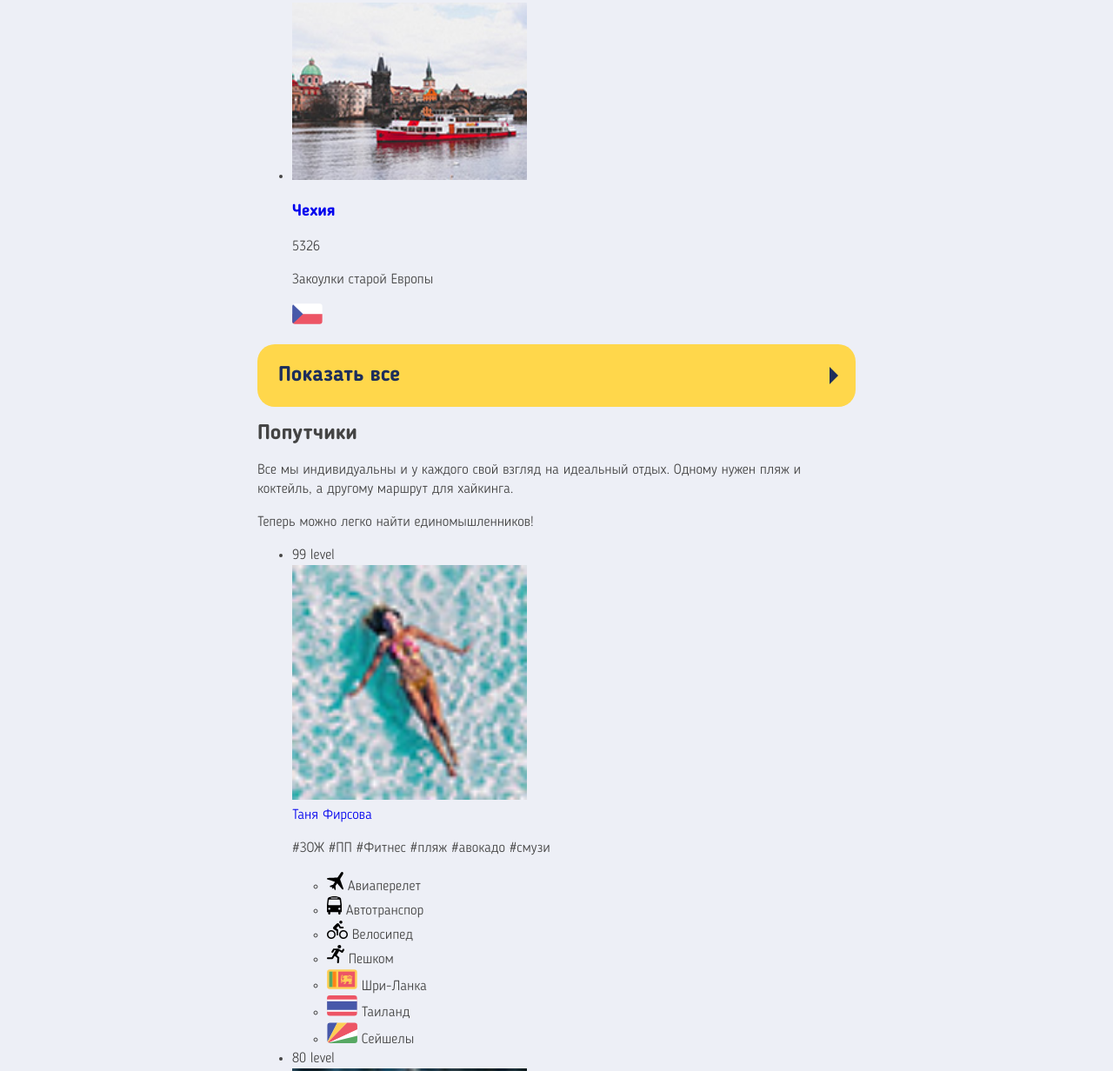
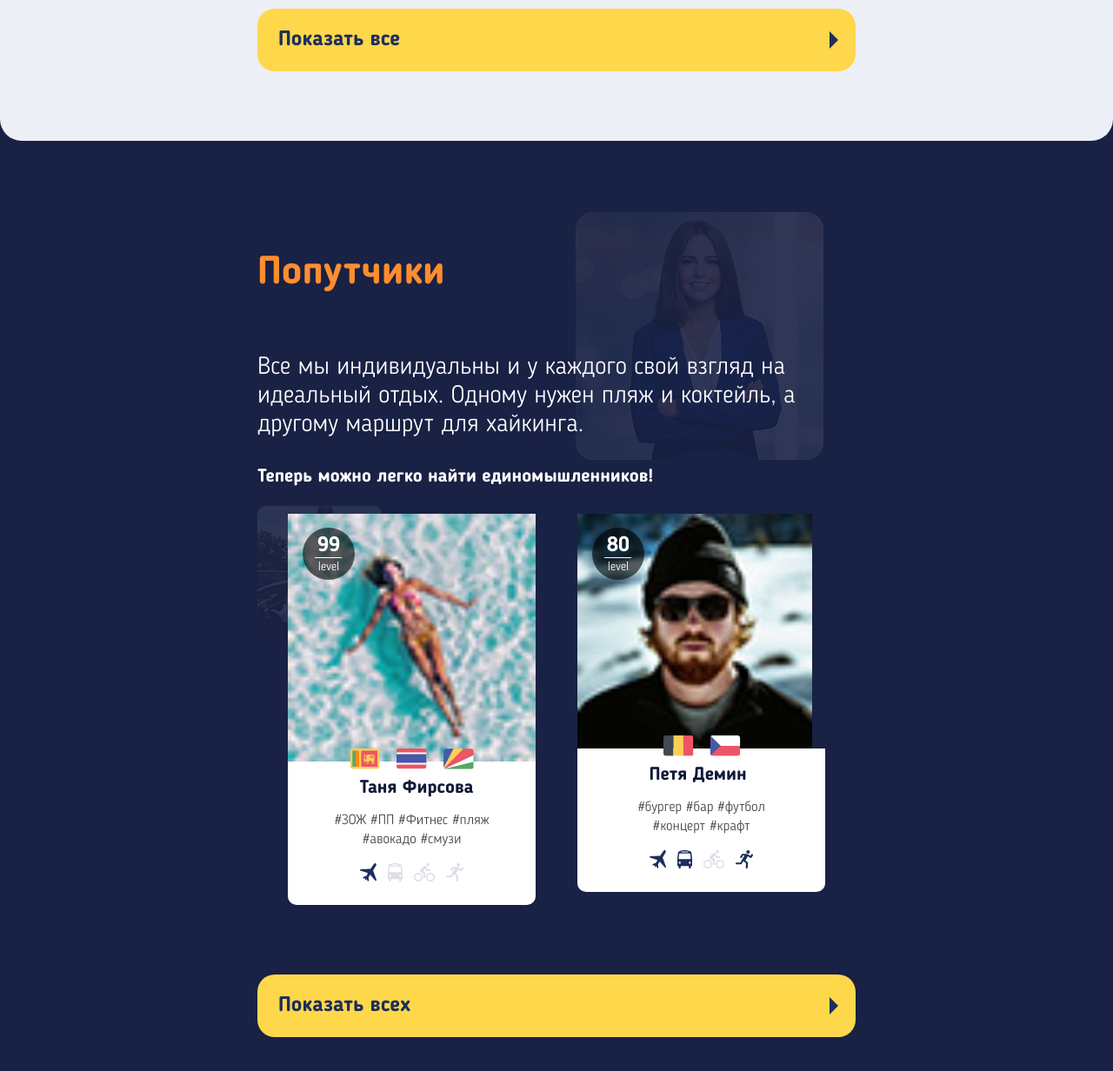
Before and after one commit to KofkaLana/1006587-pognali-17, a plain HTML site: page source/index.html in a window 1280 px wide. Shown: the part 2763-3995 px from the top of the page at 87% size. Drawn offline with nearby package versions, Linux system fonts and the light colour scheme; files that its build step writes are made by us from their sources; files whose address does not match are found by name.

Commit message:
Блоки направления и попутчики

```diff
--- /dev/null
+++ b/source/less/blocks/companion-card.less
@@ -0,0 +1,121 @@
+.companion-card {
+  position: relative;
+  display: flex;
+  flex-direction: column;
+}
+
+.companion-card__progress {
+  position: absolute;
+  top: 16px;
+  left: 17px;
+
+  z-index: 10;
+}
+
+.companion-card__name {
+  display: block;
+  width: 140px;
+  margin: 0 auto;
+  padding-left: 20px;
+
+  position: relative;
+
+  font-size: 21px;
+  line-height: 21px;
+  font-weight: 700;
+  color: @blue-dark;
+
+  &::before {
+    position: absolute;
+    top: 50%;
+    transform: translateY(-50%);
+    left: 0;
+
+    width: 5px;
+    height: 5px;
+    content: "";
+    border-radius: 50%;
+  }
+
+  &--online {
+    &::before {
+      background-color: @green-light;
+    }
+  }
+
+  &--offline {
+    &::before {
+      background-color: @red-light;
+    }
+  }
+
+  &:hover,
+  &:focus {
+    opacity: 0.7;
+  }
+
+  &:active {
+    opacity: 0.3;
+  }
+}
+
+.companion-card__photo {
+  height: 270px;
+  overflow: hidden;
+
+  img {
+    border-top-left-radius: 10px;
+    border-top-right-radius: 10px;
+  }
+
+  &:hover {
+    img {
+      transform: scale(1.05);
+    }
+  }
+}
+
+.companion-card__wrapper {
+  position: relative;
+  padding: 20px 45px;
+
+  color: @grey;
+  background-color: @white;
+  border-bottom-left-radius: 10px;
+  border-bottom-right-radius: 10px;
+}
+
+.companion-card__tags {
+  text-align: center;
+}
+
+.companion-card__transports {
+  margin: 0;
+  padding: 0;
+  list-style: none;
+}
+
+.companion-card__country {
+  position: absolute;
+  top: 0;
+  left: 50%;
+  transform: translate(-50%, -50%);
+  margin: 0;
+  padding: 0;
+  list-style: none;
+}
+
+@media (min-width: @tablet-width) {
+  .companion-card {
+    width: 285px;
+  }
+
+  .companion-card__photo {
+    width: 285px;
+    height: 285px;
+
+    img {
+      width: 100%;
+    }
+  }
+}
--- a/source/less/blocks/companions.less
+++ b/source/less/blocks/companions.less
@@ -1,3 +1,190 @@
+.companions {
+  position: relative;
+  margin-top: -25px;
+
+  padding-top: 25px;
+  padding-bottom: 30px;
+
+  color: @white;
+  background-color: @blue-darker;
+  border-bottom-left-radius: 25px;
+  border-bottom-right-radius: 25px;
+
+  z-index: 4;
+}
+
 .companions__wrap {
   .container;
+  padding-top: 30px;
+  background-image: url("../img/rogovaya-back-mobile@1x.png"), url("../../img/smolov-back-desktop@1x.png");
+  background-repeat: no-repeat;
+  background-size: 71px auto, 143px auto;
+  background-position: -9px 293px, right 45px;
 }
+
+.companions__wrapper {
+  position: relative;
+  padding: 0 25px;
+  padding-top: 40px;
+
+  box-sizing: border-box;
+
+  &::before {
+    position: absolute;
+    top: 15px;
+    left: -44px;
+
+    content: "";
+    width: 132px;
+    height: 132px;
+    border-radius: 18px;
+
+    background-color: @blue-bg;
+
+    z-index: -1;
+  }
+}
+
+.companions__title {
+  .title;
+  margin: 0;
+  margin-bottom: 25px;
+}
+
+.companions__text {
+  margin: 0;
+  margin-bottom: 30px;
+  line-height: 22px;
+
+  &--bold {
+    font-weight: 700;
+  }
+}
+
+.companions__list {
+  margin: 0;
+  padding: 0;
+  list-style: none;
+
+  box-sizing: border-box;
+}
+
+.companions__item {
+  margin-bottom: 10px;
+
+  &:last-child {
+    margin-bottom: 0;
+  }
+}
+
+.companions__button {
+  margin-top: 20px;
+}
+
+@media (min-width: @tablet-width) {
+  .companions__wrap {
+    padding-top: 130px;
+    background-image: url("../img/rogovaya-back-desktop@1x.png"), url("../../img/smolov-back-desktop@1x.png");
+    background-repeat: no-repeat;
+    background-size: 285px auto, 143px auto;
+    background-position: 84% 82px, 40px 420px;
+  }
+
+  .companions__wrapper {
+    width: 504px;
+    margin-bottom: 62px;
+    padding: 0 35px;
+
+    &::before {
+      top: -47px;
+      left: 0;
+
+      width: 213px;
+      height: 213px;
+    }
+  }
+
+  .companions__title {
+    margin-bottom: 70px;
+  }
+
+  .companions__text {
+    font-size: 28px;
+    line-height: 33px;
+
+    &--bold {
+      font-size: 21px;
+      line-height: 25px;
+
+      font-weight: 700;
+    }
+  }
+
+  .companions__list {
+    padding: 0 35px;
+    display: flex;
+  }
+
+  .companions__item {
+    margin-right: 48px;
+    margin-bottom: 0;
+
+    &:last-child {
+      margin-right: 0;
+    }
+  }
+
+  .companions__button {
+    margin-top: 80px;
+    margin-bottom: 50px;
+  }
+}
+
+@media (min-width: @desktop-width) {
+  .companions {
+    padding-bottom: 80px;
+  }
+
+  .companions__wrap {
+    position: relative;
+    padding-top: 133px;
+    padding-bottom: 54px;
+
+    display: flex;
+    flex-wrap: wrap;
+
+    background-position: 190px 100%, 555px 135px;
+  }
+
+  .companions__wrapper {
+    width: 440px;
+    margin-top: 0;
+    margin-left: 70px;
+    margin-right: 130px;
+    padding: 0;
+
+    &::before {
+      left: -68px;
+    }
+  }
+
+  .companions__list {
+    width: 630px;
+    margin-left: 50px;
+    padding: 0;
+  }
+
+  .companions__item {
+    margin-right: 60px;
+  }
+
+  .companions__button {
+    max-width: 280px;
+    margin-top: 0;
+    margin-bottom: 0;
+
+    position: absolute;
+    bottom: 54px;
+    left: 131px;
+  }
+}
--- /dev/null
+++ b/source/less/blocks/country.less
@@ -0,0 +1,16 @@
+.country {
+  display: flex;
+  justify-content: center;
+}
+
+.country__item {
+  margin-right: 19px;
+
+  &:last-child {
+    margin-right: 0;
+  }
+}
+
+.country__tooltip {
+  display: none;
+}
--- /dev/null
+++ b/source/less/blocks/direction-card.less
@@ -0,0 +1,132 @@
+.direction-card {
+  font-weight: 500;
+  color: @grey;
+}
+
+
+.direction-card__link {
+  img {
+    border-radius: 10px;
+  }
+}
+
+.direction-card__wrapper {
+  position: relative;
+  top: -20px;
+  padding: 30px 25px 25px;
+  background-color: @white;
+  border-radius: 10px;
+
+  display: flex;
+  flex-wrap: wrap;
+}
+
+.direction-card__name {
+  color: @violet;
+
+  &:hover,
+  &:focus {
+    opacity: 0.7;
+  }
+
+  &:active {
+    opacity: 0.3;
+  }
+}
+
+.direction-card__headline {
+  margin: 0;
+
+  font-size: 21px;
+  line-height: 21px;
+  font-weight: 700;
+}
+
+.direction-card__tag {
+  margin: 0;
+  line-height: 22px;
+  opacity: 0.3;
+}
+
+.direction-card__people {
+  position: relative;
+  margin-left: auto;
+  padding-left: 22px;
+
+  line-height: 30px;
+  opacity: 0.3;
+
+  &::before {
+    position: absolute;
+    top: 9px;
+    left: 0;
+
+    width: 11px;
+    height: 11px;
+
+    content: "";
+    background-image: url("../../img/user.svg");
+    opacity: 0.5;
+  }
+}
+
+.direction-card__flag {
+  position: absolute;
+  top: -12px;
+  left: 25px;
+}
+
+@media (min-width: @tablet-width) {
+  .direction-card {
+    display: flex;
+
+    font-size: 20px;
+  }
+
+  .direction-card__link {
+    width: 186px;
+    order: 1;
+
+    img {
+      border-radius: 0;
+      border-top-right-radius: 15px;
+      border-bottom-right-radius: 15px;
+    }
+  }
+
+  .direction-card__wrapper {
+    top: 0;
+    flex-grow: 1;
+    flex-direction: column;
+    padding: 25px 30px 20px;
+
+    border-radius: 0;
+    border-top-left-radius: 15px;
+    border-bottom-left-radius: 15px;
+  }
+
+  .direction-card__flag {
+    width: 70px;
+    height: 47px;
+
+    top: 20px;
+    left: 100%;
+    transform: translateX(-50%);
+  }
+
+  .direction-card__people {
+    order: 1;
+    margin-left: 0;
+    padding-left: 31px;
+
+    &::before {
+      top: 5px;
+      width: 20px;
+      height: 20px;
+    }
+  }
+
+  .direction-card__tag {
+    margin-bottom: 15px;
+  }
+}
--- a/source/less/blocks/directions.less
+++ b/source/less/blocks/directions.less
@@ -1,3 +1,135 @@
+.directions {
+  position: relative;
+  margin-top: -25px;
+  padding-top: 25px;
+  padding-bottom: 30px;
+
+  background-color: @bg-color;
+  border-bottom-left-radius: 25px;
+  border-bottom-right-radius: 25px;
+
+  z-index: 5;
+}
+
 .directions__wrap {
   .container;
 }
+
+.directions__wrapper {
+  width: 200px;
+  margin-top: 80px;
+  margin-left: 25px;
+  margin-bottom: 65px;
+}
+
+.directions__title {
+  .title;
+  margin: 0 0 25px;
+}
+
+.directions__text {
+  margin: 0;
+}
+
+.directions__list {
+  margin: 0;
+  padding: 0;
+  list-style: none;
+}
+
+.directions__item:last-child {
+  position: relative;
+  margin-bottom: 0;
+
+  &::after {
+    position: absolute;
+    left: 0;
+    right: 0;
+    bottom: 0;
+
+    content: "";
+    height: 30%;
+    background-image: linear-gradient(to bottom, transparent, #edeff6 44%);
+  }
+}
+
+.directions__button {
+  margin-top: 16px;
+}
+
+@media (min-width: @tablet-width) {
+  .directions {
+    padding-bottom: 80px;
+    background-image: url("../../img/flags-back@1x.png");
+    background-repeat: no-repeat;
+    background-size: 289px auto;
+    background-position: 91% 115px;
+  }
+
+  .directions__wrapper {
+    width: 350px;
+    margin-left: 35px;
+  }
+
+  .directions__text {
+    font-size: 28px;
+    line-height: 33px;
+  }
+
+  .directions__list {
+    padding: 0 35px;
+  }
+
+  .directions__item {
+    margin-bottom: 10px;
+
+    &:last-child {
+      &::after {
+        height: 50%;
+        background-image: linear-gradient(to bottom, transparent, #edeff6 68%);
+      }
+    }
+  }
+
+  .directions__button {
+    margin-top: 43px;
+  }
+}
+
+@media (min-width: @desktop-width) {
+  .directions {
+    padding-top: 160px;
+    padding-bottom: 100px;
+
+    background-position-x: 95%;
+  }
+
+  .directions__wrap {
+    position: relative;
+
+    display: flex;
+    flex-wrap: wrap;
+  }
+
+  .directions__wrapper {
+    order: 1;
+    margin-top: 0;
+    margin-left: 110px;
+  }
+
+  .directions__list {
+    width: 558px;
+    padding: 0;
+    margin-left: 70px;
+    margin-right: 60px;
+  }
+
+  .directions__button {
+    position: absolute;
+    bottom: 10px;
+    left: 50%;
+    max-width: 274px;
+    margin-left: 146px;
+    order: 1;
+  }
+}
--- a/source/less/blocks/page-header.less
+++ b/source/less/blocks/page-header.less
@@ -98,6 +98,34 @@
 
 .page-header-inner__link {
   display: none;
+}
+
+.page-header--scroll {
+  background-color: @white;
+
+  .page-header__logo-image {
+    &--blue {
+      display: block;
+    }
+
+    &--white {
+      display: none;
+    }
+  }
+
+  .page-header__toggle::before {
+    content: "";
+
+    position: absolute;
+    top: 0;
+    left: 0;
+
+    width: 25px;
+    height: 3px;
+
+    background-color: #cccccc;
+    box-shadow: 0 8px 0 0 #cccccc;
+  }
 }
 
 @media (max-width: @mobile-width-only) {
@@ -221,10 +249,6 @@
 
   .page-header--opened {
     display: block;
-    position: absolute;
-    top: 0;
-    right: 0;
-    left: 0;
     z-index: 10;
     background-color: @white;
   }
--- /dev/null
+++ b/source/less/blocks/progress.less
@@ -0,0 +1,35 @@
+.progress {
+  width: 60px;
+  height: 60px;
+  display: flex;
+  flex-direction: column;
+  align-items: center;
+  justify-content: center;
+  border-radius: 50%;
+  background-color: rgba(0, 0, 0, 0.6);
+}
+
+.progress__number {
+  position: relative;
+  margin-bottom: 5px;
+
+  font-size: 24px;
+  line-height: 24px;
+  font-weight: 700;
+
+  &::after {
+    position: absolute;
+    bottom: -2px;
+    left: -3px;
+
+    content: "";
+    width: 31px;
+    height: 1px;
+    background-color: @white;
+  }
+}
+
+.progress__level {
+  font-size: 14px;
+  line-height: 14px;
+}
--- /dev/null
+++ b/source/less/blocks/transports.less
@@ -0,0 +1,26 @@
+.transports {
+  display: flex;
+  justify-content: center;
+}
+
+.transports__item {
+  margin-right: 13px;
+
+  svg {
+    fill: @blue;
+  }
+
+  &:last-child {
+    margin-right: 0;
+  }
+
+  &--disabled {
+    svg {
+      opacity: 0.15;
+    }
+  }
+}
+
+.transports__tooltip {
+  display: none;
+}
--- a/source/less/style.less
+++ b/source/less/style.less
@@ -12,7 +12,12 @@
 @import "blocks/option.less";
 @import "blocks/about.less";
 @import "blocks/directions.less";
+@import "blocks/direction-card.less";
 @import "blocks/companions.less";
+@import "blocks/companion-card.less";
+@import "blocks/progress.less";
+@import "blocks/country.less";
+@import "blocks/transports.less";
 @import "blocks/rates.less";
 @import "blocks/contacts.less";
 @import "blocks/location.less";
--- a/source/less/variables.less
+++ b/source/less/variables.less
@@ -21,6 +21,7 @@
 @blue-hover: rgba(29, 46, 91, 0.3);
 @blue-darker: #192144;
 @blue-dark: #121936;
+@blue-bg: #141b3b;
 @blue-lightest: #e2e5f2;
 @yellow: #ffd74b;
 @yellow-dark: #ffbd30;
```
